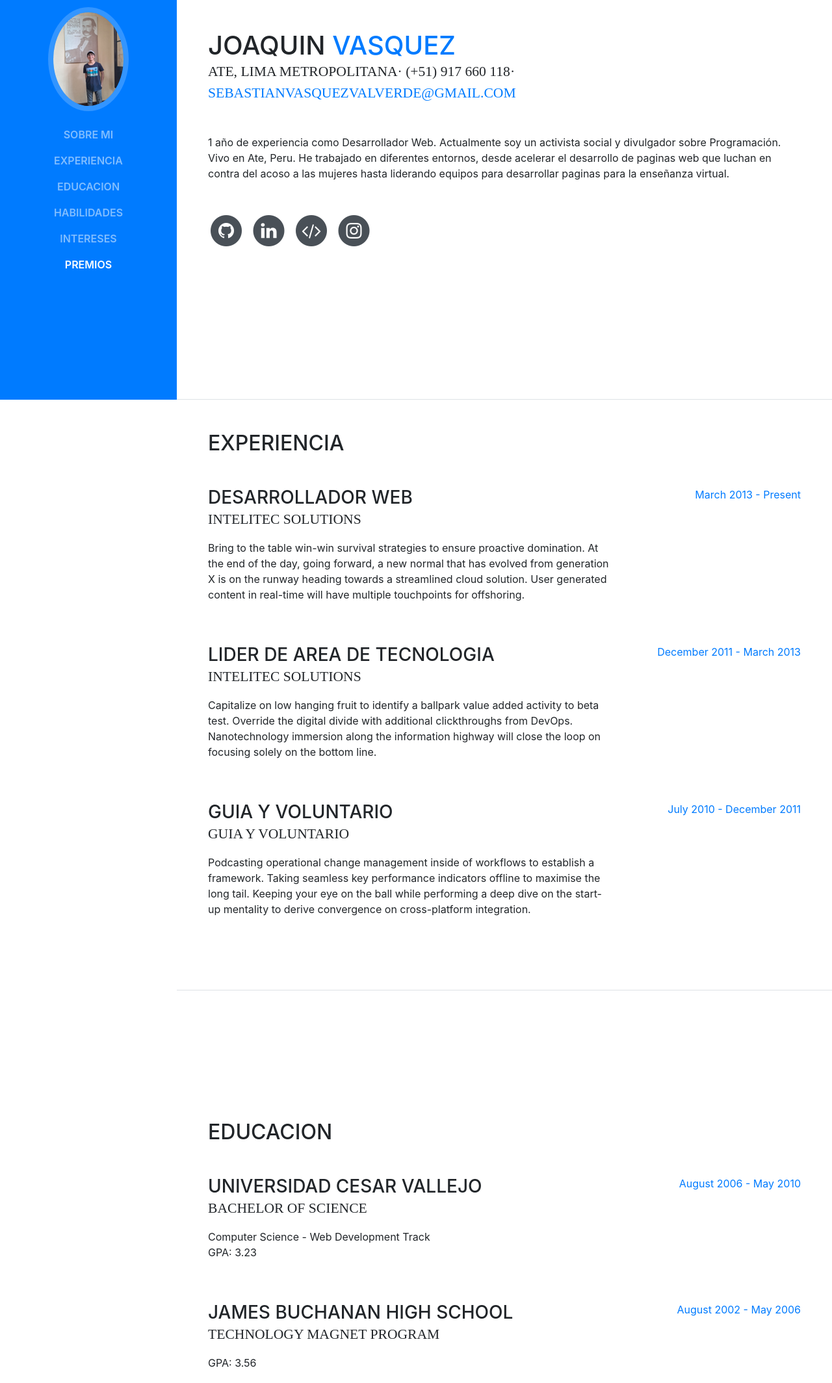
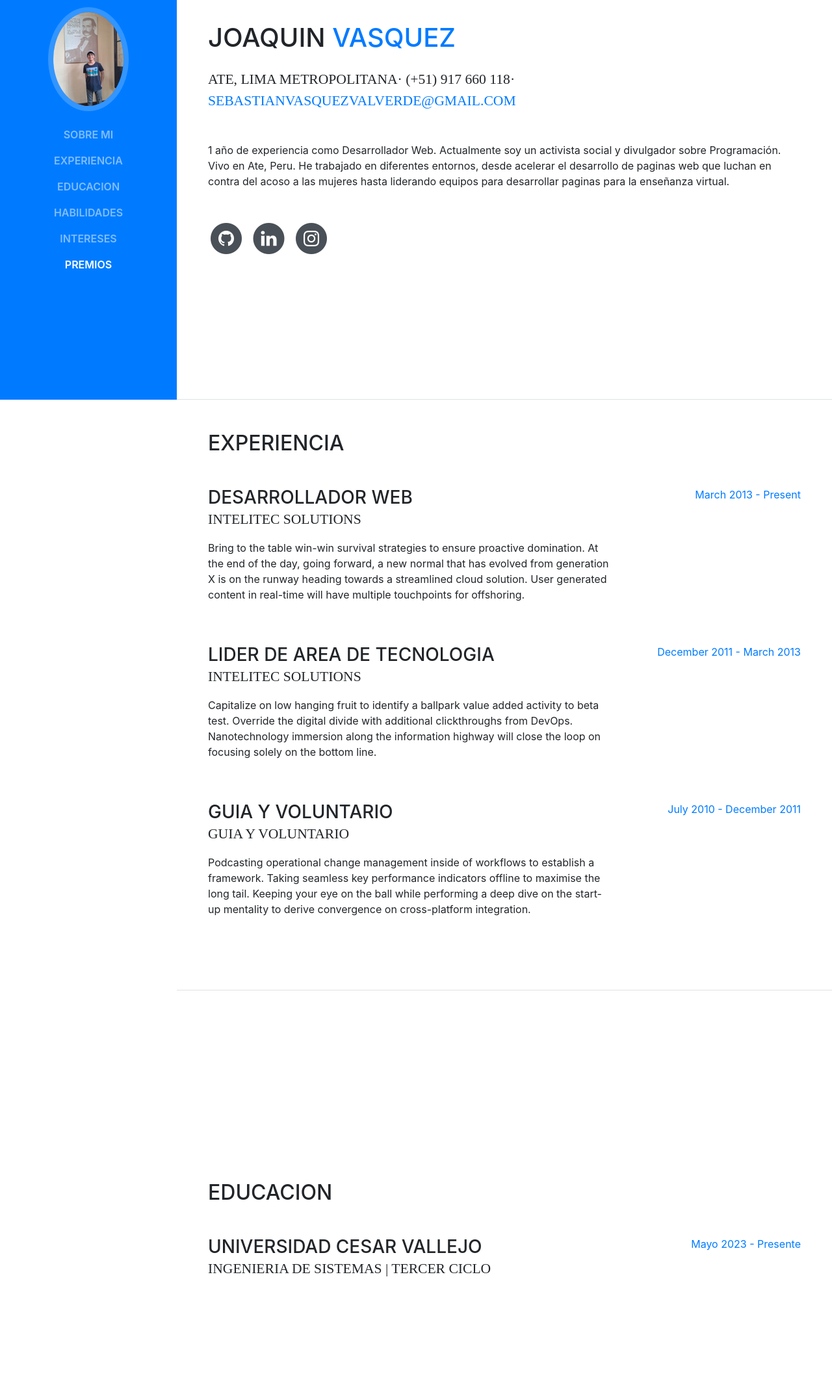
Before and after one commit to Joaquin694/Joaquin694.github.io, a website with bundled scripts: page index.html in a window 1280 px wide. Shown: the part 185-2313 px from the top of the page at 65% size. Built offline with nearby package versions, Linux system fonts and the light colour scheme; a web font is replaced by a local one.

Commit message:
cambio N-13

```diff
--- a/index.html
+++ b/index.html
@@ -68,6 +68,7 @@
           <h1 class="mb-0">Joaquin
             <span class="text-primary">Vasquez</span>
           </h1>
+          <br/>
           <div class="subheading mb-5">Ate, Lima Metropolitana· (+51) 917 660 118·
             <a href="mailto:name@email.com">sebastianvasquezvalverde@gmail.com</a>
           </div>
@@ -86,14 +87,6 @@
                 <span class="fa-stack fa-lg">
                   <i class="fa fa-circle fa-stack-2x"></i>
                   <i class="fa fa-linkedin fa-stack-1x fa-inverse"></i>
-                </span>
-              </a>
-            </li>
-            <li class="list-inline-item">
-              <a href="https://leetcode.com/u/JoaquinSVasquezValverde/">
-                <span class="fa-stack fa-lg">
-                  <i class="fa fa-circle fa-stack-2x"></i>
-                  <i class="fa fa-code fa-stack-1x fa-inverse"></i>
                 </span>
               </a>
             </li>
@@ -157,23 +150,10 @@
           <div class="resume-item d-flex flex-column flex-md-row mb-5">
             <div class="resume-content mr-auto">
               <h3 class="mb-0">Universidad Cesar Vallejo</h3>
-              <div class="subheading mb-3">Bachelor of Science</div>
-              <div>Computer Science - Web Development Track</div>
-              <p>GPA: 3.23</p>
+              <div class="subheading mb-3">Ingenieria de Sistemas | Tercer Ciclo</div>
             </div>
             <div class="resume-date text-md-right">
-              <span class="text-primary">August 2006 - May 2010</span>
-            </div>
-          </div>
-
-          <div class="resume-item d-flex flex-column flex-md-row">
-            <div class="resume-content mr-auto">
-              <h3 class="mb-0">James Buchanan High School</h3>
-              <div class="subheading mb-3">Technology Magnet Program</div>
-              <p>GPA: 3.56</p>
-            </div>
-            <div class="resume-date text-md-right">
-              <span class="text-primary">August 2002 - May 2006</span>
+              <span class="text-primary">Mayo 2023 - Presente</span>
             </div>
           </div>
 
@@ -209,20 +189,17 @@
             </li>
           </ul>
 
-          <div class="subheading mb-3">Flujo de trabajo:</div>
+          <div class="subheading mb-3">Habilidades:</div>
           <ul class="fa-ul mb-0">
             <li>
               <i class="fa-li fa fa-check"></i>
-              Mobile-First, Responsive Design</li>
+              Comunicacion y desarrollo en equipo</li>
             <li>
               <i class="fa-li fa fa-check"></i>
-              Cross Browser Testing &amp; Debugging</li>
+              Testing &amp; Pruebas Unitarias</li>
             <li>
               <i class="fa-li fa fa-check"></i>
-              Cross Functional Teams</li>
-            <li>
-              <i class="fa-li fa fa-check"></i>
-              Agile Development &amp; Scrum</li>
+              Scrum</li>
           </ul>
         </div>
       </section>
```
